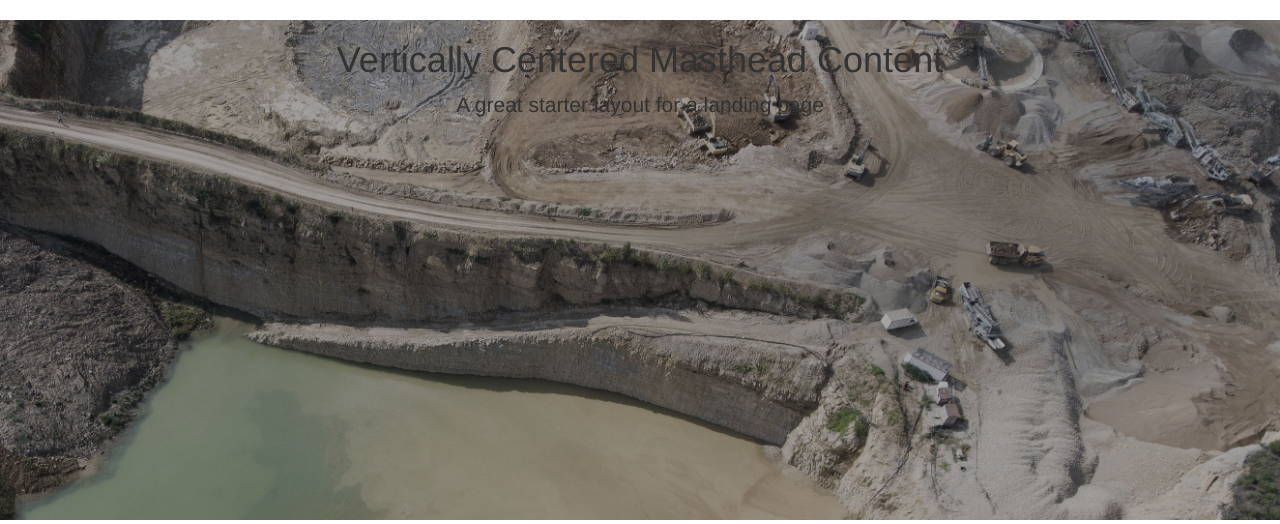
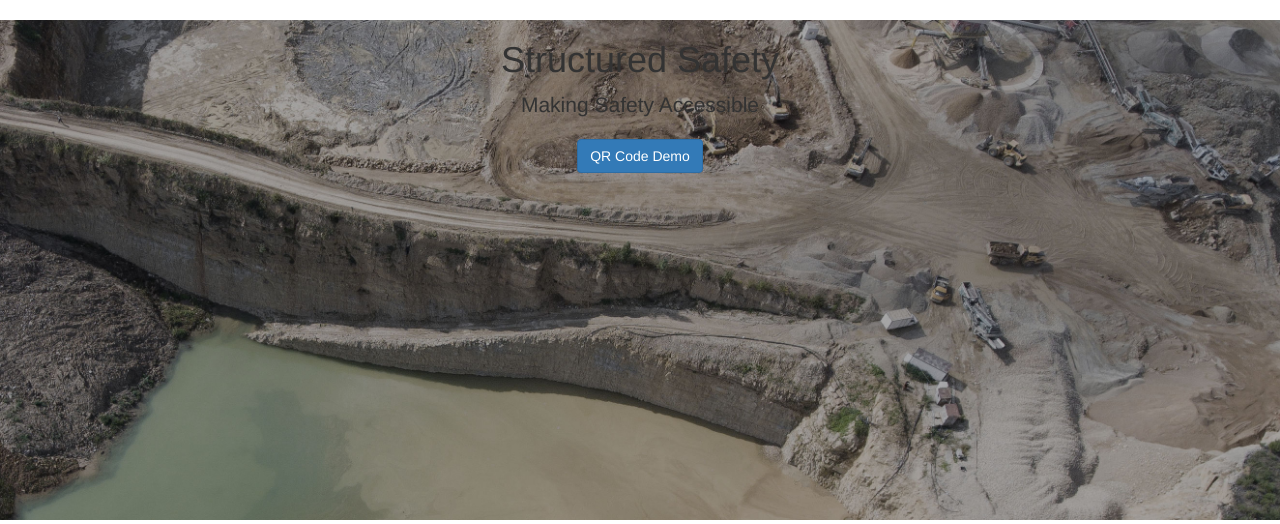
Before and after one commit to TJBrunson/StructuredSafety, a Flask app: page / in a window 1280 px wide. Shown: the part 52-576 px from the top of the page. Run offline with Flask 2, Linux system fonts and the light colour scheme; some libraries are stand-ins or nearby versions.

Commit message:
app now loads instance rather than globally

```diff
--- a/StructuredSafety.py
+++ b/StructuredSafety.py
@@ -1 +1,4 @@
-from app import app
+from app import create_app, db
+from app.models import User
+
+app = create_app
--- a/app/__init__.py
+++ b/app/__init__.py
@@ -8,30 +8,42 @@ import logging
 from logging.handlers import RotatingFileHandler
 import os
 
-app = Flask(__name__)
-app.config.from_object(Config)
-db = SQLAlchemy(app)
-migrate = Migrate(app, db)
-login = LoginManager(app)
-login.login_view = 'login'
-bootstrap = Bootstrap(app)
+db = SQLAlchemy()
+migrate = Migrate()
+login = LoginManager()
+login.login_view = 'auth.login'
+login.login_message = 'Please log in to access this page.'
+bootstrap = Bootstrap()
 
-from app.errors import bp as errors_bp
-app.register_blueprint(errors_bp)
-from app.auth import bp as auth_bp
-app.register_blueprint(auth_bp, url_prefix="/auth")
+def create_app(config_class=Config):
+    app = Flask(__name__)
+    app.config.from_object(config_class)
 
-from app import routes, models
+    db.init_app(app)
+    migrate.init_app(app, db)
+    login.init_app(app)
+    bootstrap.init_app(app)
 
-if not app.debug:
-    if not os.path.exists('logs'):
-        os.mkdir('logs')
-    file_handler = RotatingFileHandler('logs/StructuredSafety.log', maxBytes=10240,
-                                        backupCount=10)
-    file_handler.setFormatter(logging.Formatter(
-        '%(asctime)s %(levelname)s: %(message)s [in %(pathname)s:%(lineno)d]'))
-    file_handler.setLevel(logging.INFO)
-    app.logger.addHandler(file_handler)
+    from app.errors import bp as errors_bp
+    app.register_blueprint(errors_bp)
+    from app.auth import bp as auth_bp
+    app.register_blueprint(auth_bp, url_prefix="/auth")
+    from app.main import bp as main_bp
+    app.register_blueprint(main_bp, url_prefix="/")
 
-    app.logger.setLevel(logging.INFO)
-    app.logger.info('Structured Safety startup')
+    if not app.debug and not app.testing:
+        if not os.path.exists('logs'):
+            os.mkdir('logs')
+        file_handler = RotatingFileHandler('logs/StructuredSafety.log', maxBytes=10240,
+                                            backupCount=10)
+        file_handler.setFormatter(logging.Formatter(
+            '%(asctime)s %(levelname)s: %(message)s [in %(pathname)s:%(lineno)d]'))
+        file_handler.setLevel(logging.INFO)
+        app.logger.addHandler(file_handler)
+
+        app.logger.setLevel(logging.INFO)
+        app.logger.info('Structured Safety startup')
+
+    return app
+
+from app import models
--- a/app/auth/routes.py
+++ b/app/auth/routes.py
@@ -20,19 +20,19 @@ def login():
         login_user(user, remember=form.remember_me.data)
         next_page = request.args.get('next')
         if not next_page or url_parse(next_page).netloc !='':
-            next_page = url_for('index')
+            next_page = url_for('main.index')
         return redirect(next_page)
     return render_template('auth/login.html', title="Sign In", form=form)
 
 @bp.route('/logout')
 def logout():
     logout_user()
-    return redirect(url_for('index'))
+    return redirect(url_for('main.index'))
 
 @bp.route('/register', methods=['GET', 'POST'])
 def register():
     if current_user.is_authenticated:
-        return redirect(url_for('index'))
+        return redirect(url_for('main.index'))
     form = RegistrationForm()
     if form.validate_on_submit():
         user = User(username=form.username.data, email=form.email.data)
--- a/app/errors/handlers.py
+++ b/app/errors/handlers.py
@@ -1,5 +1,5 @@
 from flask import render_template
-from app import app, db
+from app import db
 from app.errors import bp
 
 @bp.app_errorhandler(404)
--- /dev/null
+++ b/app/main/__init__.py
@@ -0,0 +1,5 @@
+from flask import Blueprint
+
+bp = Blueprint('main', __name__)
+
+from app.main import routes
--- a/app/routes.py
+++ b/app/main/routes.py
@@ -1,21 +1,21 @@
-from flask import render_template, flash, redirect, url_for, request
-from app import app, db
+from flask import render_template, flash, redirect, url_for, request, current_app
+from app import db
+from app.main import bp
 from app.models import User
 from flask_login import current_user, login_user, logout_user, login_required
 from werkzeug.urls import url_parse
 
-@app.route('/')
-@app.route('/index')
+@bp.route('/')
+@bp.route('/index')
 def index():
-    user = {'username' : 'Tim'}
-    return render_template('index.html', title='Home', user=user)
+    return render_template('index.html', title='Home')
 
-@app.route('/user/<username>')
+@bp.route('/user/<username>')
 @login_required
 def user(username):
     user = User.query.filter_by(username=username).first_or_404()
     return render_template('user.html', user=user)
 
-@app.route('/demo')
+@bp.route('/demo')
 def demo():
-    return render_template('demo.html')
+    return render_template('demo.html', title="Demo")
--- a/app/templates/base.html
+++ b/app/templates/base.html
@@ -11,13 +11,13 @@
 
 {% block navbar%}
     <nav class="navbar navbar-expand-lg navbar-dark bg-dark fixed-top">
-        <a class="navbar-brand" href="{{ url_for('index') }}">Structured Safety</a>
+        <a class="navbar-brand" href="{{ url_for('main.index') }}">Structured Safety</a>
         <button class="navbar-toggler" type="button" data-toggle="collapse" data-target="#navbarNavAltMarkup" aria-controls="navbarNavAltMarkup" aria-expanded="false" aria-label="Toggle navigation">
             <span class="navbar-toggler-icon"></span>
         </button>
         <div class="collapse navbar-collapse" id="navbarNavAltMarkup">
             <div class="navbar-nav mr-auto">
-                <a class="nav-item nav-link" href="{{ url_for('demo') }}">Demo</a>
+                <a class="nav-item nav-link" href="{{ url_for('main.demo') }}">Demo</a>
                 <a class="nav-item nav-link" href="#">Contact Us</a>
             </div>
             <span class="navbar-nav navbar-right">
@@ -26,7 +26,7 @@
                 <a class="btn btn-sm btn-outline-secondary mr-sm-2" href="{{ url_for('auth.register') }}"> Register</a>
                 {% else %}
                 <a class="btn btn-sm btn-outline-secondary mr-sm-2"
-                    href="{{ url_for('user', username=current_user.username) }}">Profile</a>
+                    href="{{ url_for('main.user', username=current_user.username) }}">Profile</a>
                 <a class="btn btn-sm btn-success my-2 my-sm-0" href="{{ url_for('auth.logout') }}">Logout</a>
                 {% endif %}
             </span>
--- a/app/templates/errors/404.html
+++ b/app/templates/errors/404.html
@@ -3,6 +3,6 @@
 {% block app_content %}
 <section class="pt-5">
     <h1>File Not Found</h1>
-    <q><a href="{{ url_for('index') }}">Back to safety!</a></q>
+    <q><a href="{{ url_for('main.index') }}">Back to safety!</a></q>
 </section>
 {% endblock %}
--- a/app/templates/errors/500.html
+++ b/app/templates/errors/500.html
@@ -4,6 +4,6 @@
 <section class="pt-5"></section>
     <h1>An unexpected error has occured</h1>
     <p>Our team is working diligently to fix the issue!</p>
-    <p><a href="{{ url_for('index') }}">Back to Safety!</a></p>
+    <p><a href="{{ url_for('main.index') }}">Back to Safety!</a></p>
 </section>
 {% endblock %}
--- a/app/templates/index.html
+++ b/app/templates/index.html
@@ -6,8 +6,9 @@
     <div class="container h-100">
         <div class="row h-100 align-items-center">
             <div class="col-12 text-center">
-                <h1 class="text-light">Vertically Centered Masthead Content</h1>
-                <p class="lead text-light">A great starter layout for a landing page</p>
+                <h1 class="text-light">Structured Safety</h1>
+                <p class="lead text-light">Making Safety Accessible</p>
+                <a class="btn btn-primary" href="{{ url_for('main.demo') }}">QR Code Demo</a>
             </div>
         </div>
     </div>
@@ -38,7 +39,7 @@
                 <div class="card-body">
                     <h5 class="card-title">Consulting & Support</h5>
                     <p class="card-text font-weight-light">Need something special? Just ask!</p>
-                    <a href="" class="btn btn-primary">Contact Us</a>
+                    <a href="url_for('#')" class="btn btn-primary">Contact Us</a>
                 </div>
             </div>
         </div>
```
Also changed, not shown: app/templates/user.html (+7 -5 lines), app/main/forms.py (added).
